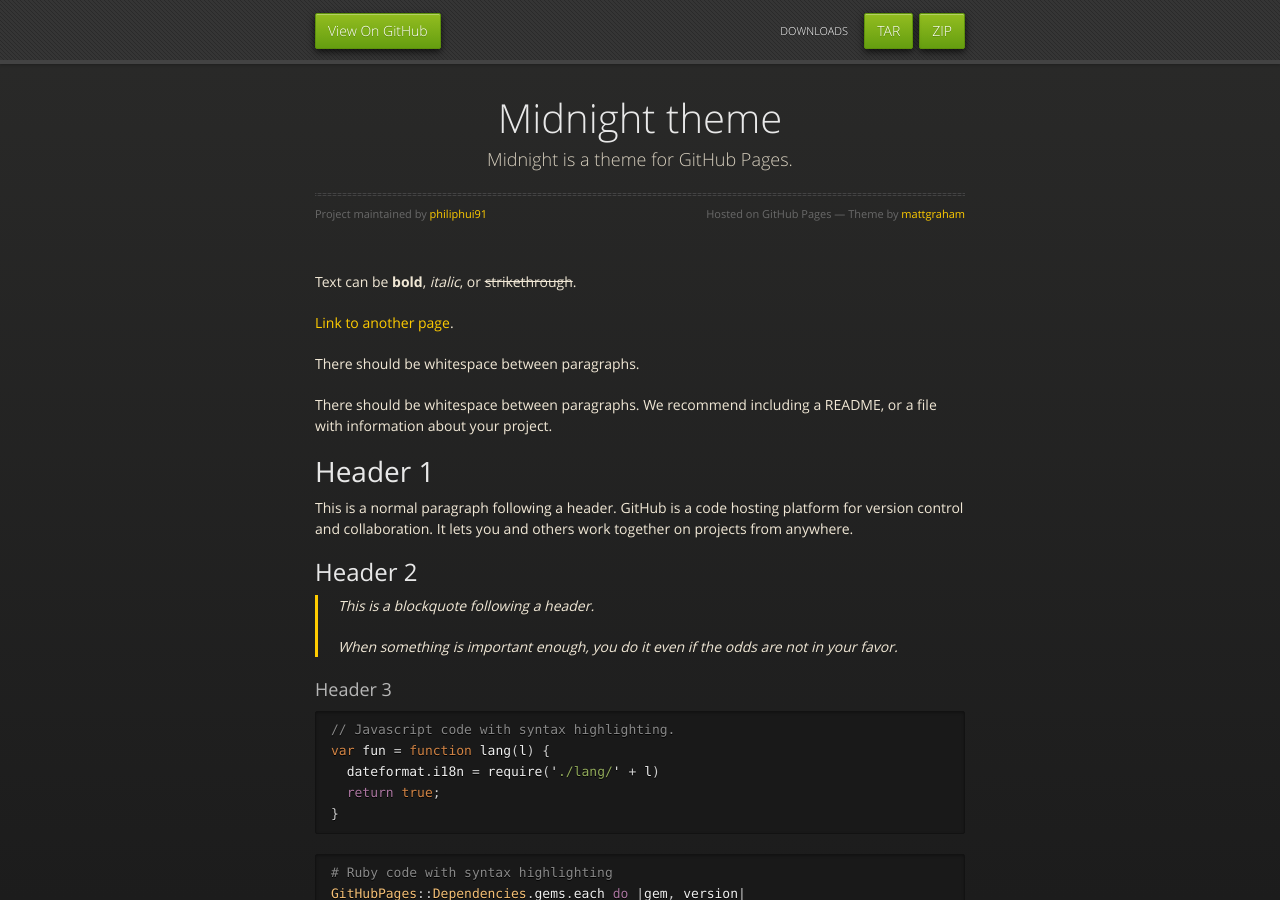
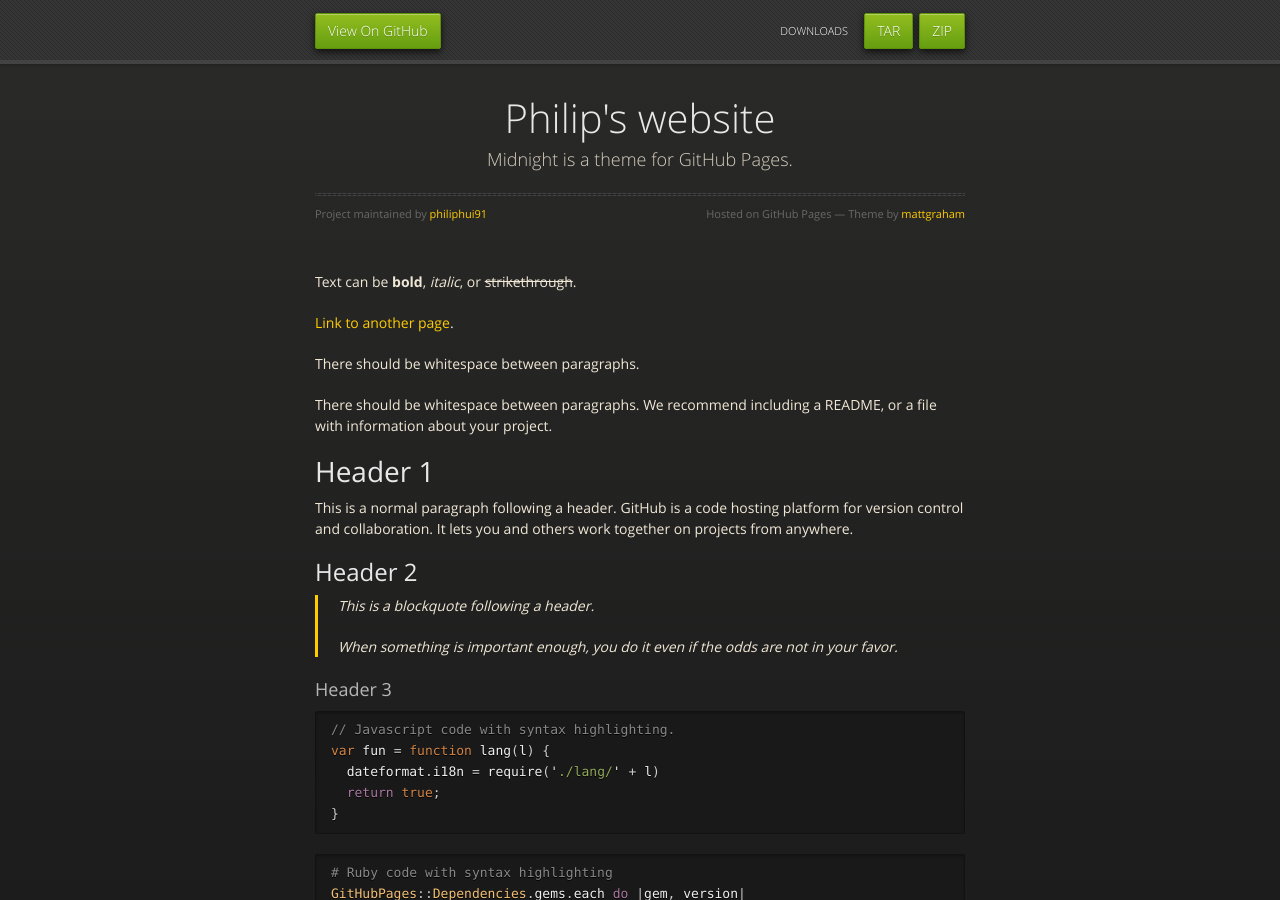
Before and after one commit to philiphui91/i, a Jekyll site: the page built from index.md, in a window 1280 px wide and 900 px high. Built offline with Jekyll 4.4.1, drawn with Linux system fonts in a browser that asks for light colours.

Commit message:
Update _config.yml

```diff
--- a/_config.yml
+++ b/_config.yml
@@ -1,4 +1,4 @@
-title: Midnight theme
+title: Philip's website
 description: Midnight is a theme for GitHub Pages.
 show_downloads: true
 google_analytics:
```
